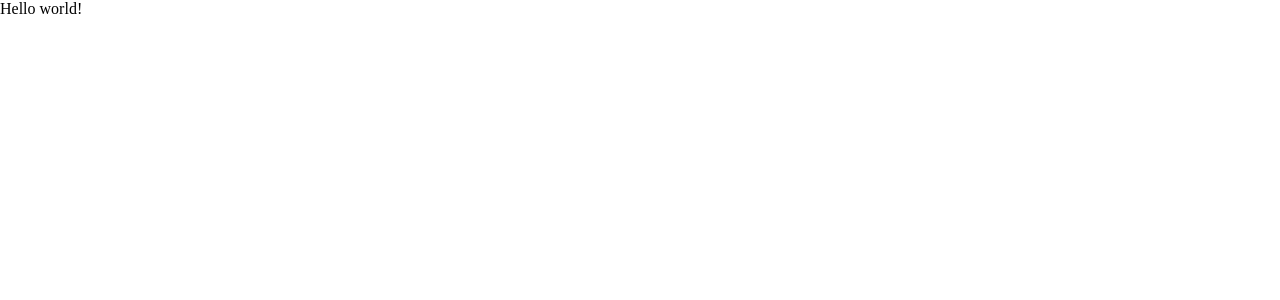
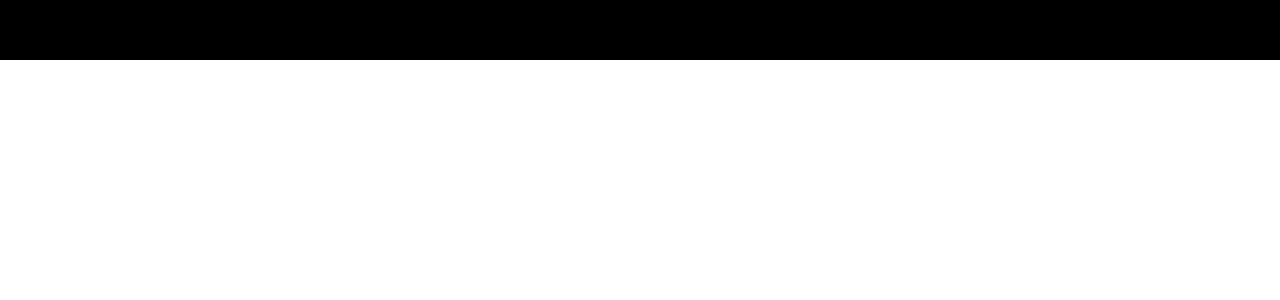
Before and after one commit to kamhar-ngado/ecommerce, a React (Create React App) app: page / in a window 1280 px wide. Shown: the top 300 px of the page. Built offline with nearby package versions, Linux system fonts and the light colour scheme.

Commit message:
add components and pages

```diff
--- a/package.json
+++ b/package.json
@@ -9,6 +9,7 @@
     "react": "^17.0.2",
     "react-dom": "^17.0.2",
     "react-scripts": "4.0.3",
+    "styled-components": "^5.3.5",
     "web-vitals": "^1.0.1"
   },
   "scripts": {
--- a/public/index.html
+++ b/public/index.html
@@ -7,9 +7,14 @@
       name="description"
       content="Web site created using create-react-app"
     />
+    <link
+      href="https://fonts.googleapis.com/css2?family=Urbanist:ital,wght@0,100;0,200;0,300;0,400;0,500;0,600;0,700;0,800;0,900;1,100;1,200;1,300;1,400;1,500;1,600;1,700;1,800;1,900&display=swap"
+      rel="stylesheet"
+    />
     <style>
       * {
         margin: 0;
+        font-family: "Urbanist", sans-serif;
       }
     </style>
     <title>React App</title>
--- a/src/App.jsx
+++ b/src/App.jsx
@@ -1,5 +1,7 @@
+import Home from "./Pages/Home";
+
 const App = () => {
-  return <div>Hello world!</div>;
+  return <div>< Home /></div>;
 };
 
 export default App;
--- /dev/null
+++ b/src/Pages/Home.jsx
@@ -0,0 +1,12 @@
+import React from "react";
+import Navbar from "../components/Navbar";
+
+const Home = () => {
+  return (
+    <div>
+      <Navbar />
+    </div>
+  );
+};
+
+export default Home;
--- /dev/null
+++ b/src/components/Navbar.jsx
@@ -0,0 +1,13 @@
+import React from "react";
+import styled from "styled-components";
+
+const Container = styled.div`
+  height: 60px;
+  background-color: black;
+`;
+
+const Navbar = () => {
+  return <Container>Navbar</Container>;
+};
+
+export default Navbar;
```
Also changed, not shown: 1 other file (tests, documents, lock files or other folders).
